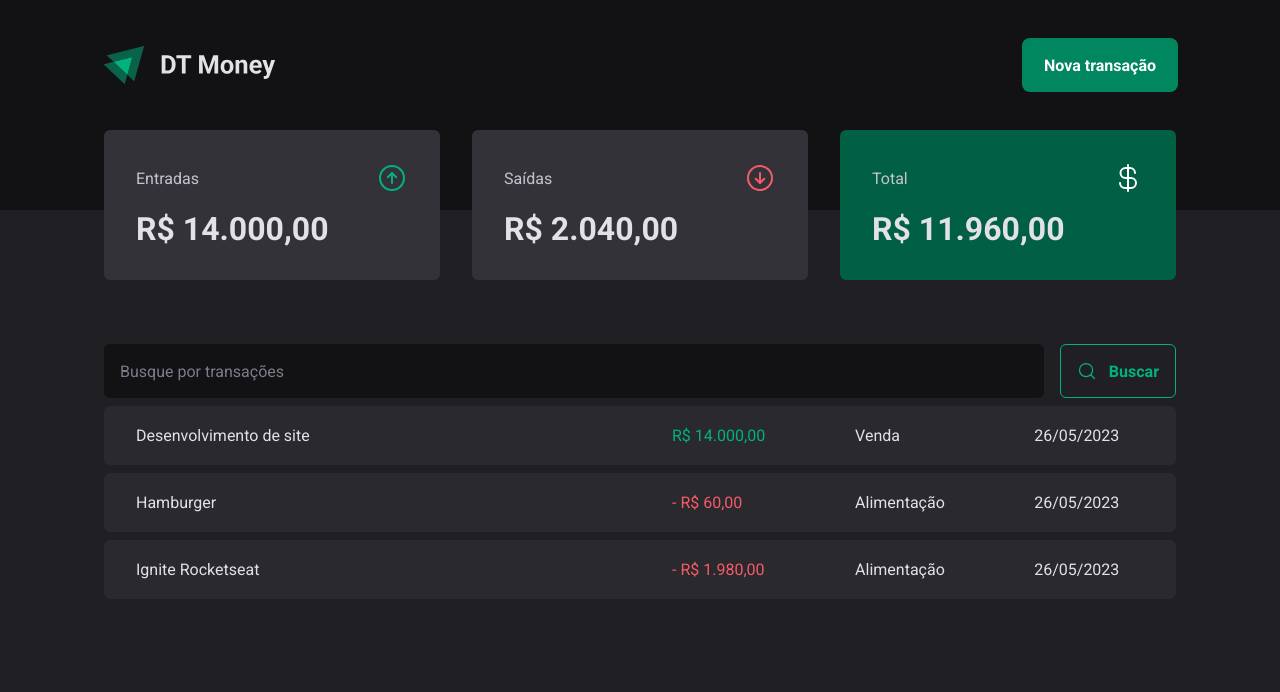
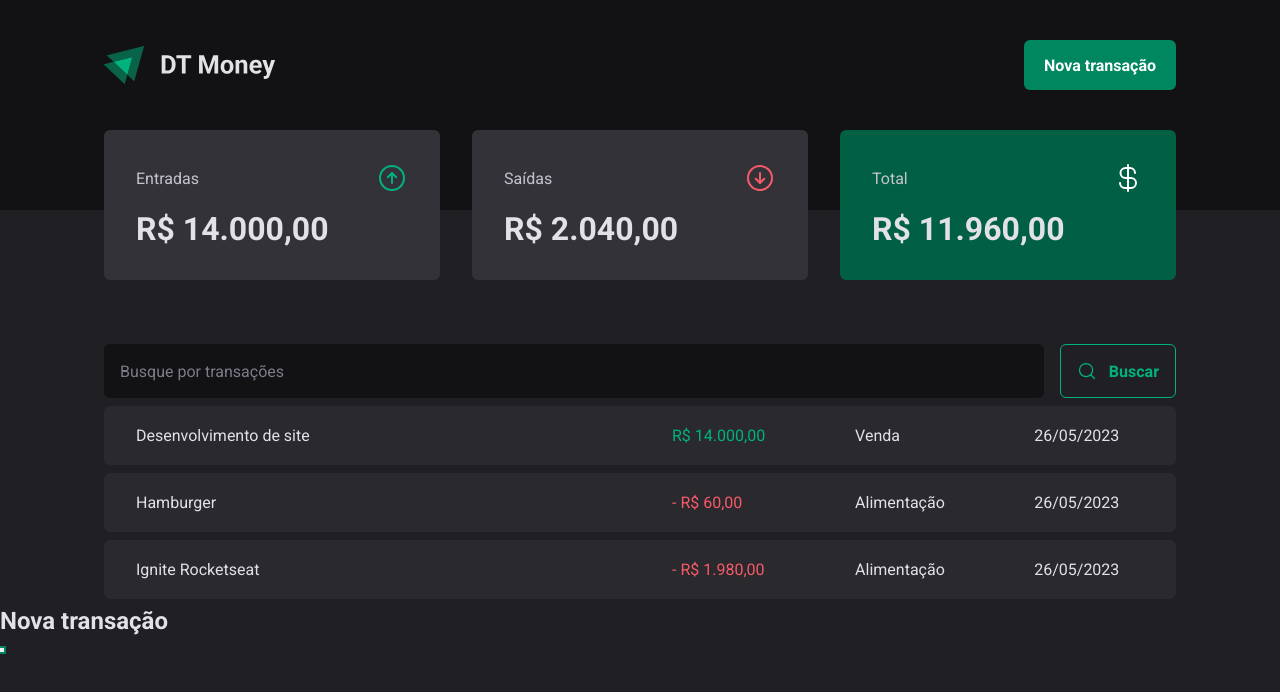
Before and after one commit to sidneifjr/dt-money, a React (Vite) app: page / in a window 1280 px wide. Both pictures are taken after a click on the button "Nova transação". Shown: the top 692 px of the page. Built offline with nearby package versions, Linux system fonts and the light colour scheme; data requests are answered from the project's data file.

Commit message:
Inclui um modal acessível, com Radix UI

```diff
--- a/package.json
+++ b/package.json
@@ -11,6 +11,7 @@
     "preview": "vite preview"
   },
   "dependencies": {
+    "@radix-ui/react-dialog": "^1.0.4",
     "phosphor-react": "^1.4.1",
     "react": "^18.2.0",
     "react-dom": "^18.2.0",
@@ -26,8 +27,8 @@
     "eslint": "^8.38.0",
     "eslint-plugin-react-hooks": "^4.6.0",
     "eslint-plugin-react-refresh": "^0.3.4",
+    "json-server": "^0.17.3",
     "typescript": "^5.0.2",
-    "vite": "^4.3.0",
-    "json-server": "^0.17.3"
+    "vite": "^4.3.0"
   }
 }
--- a/src/components/Header/index.tsx
+++ b/src/components/Header/index.tsx
@@ -1,4 +1,5 @@
 import { HeaderContainer, HeaderContent, NewTransactionbutton } from "./styles";
+import * as Dialog from "@radix-ui/react-dialog";
 
 import logoImg from '../../assets/logo.svg'
 
@@ -8,7 +9,29 @@ export function Header() {
       <HeaderContent>
         <img src={logoImg} alt="" />
 
-        <NewTransactionbutton>Nova transação</NewTransactionbutton>
+        <Dialog.Root>
+          {/**
+           * O atributo 'asChild' irá impedir que um novo botão seja criado.
+           * Ao invés disso, aproveite o botão que já existe dentro da tag (no caso, NewTransactionButton).
+           */}
+          <Dialog.Trigger asChild>
+            <NewTransactionbutton>Nova transação</NewTransactionbutton>
+          </Dialog.Trigger>
+
+          {/**
+           * O modal não necessariamente faz parte do Header; apenas o botão atrelado à abertura do mesmo está presente no Header.
+           * Assim, o uso de Portal é justificado, pois o Modal é um overlay sobreposto à página inteira e fora do contexto do Header.
+           */}
+          <Dialog.Portal>
+            <Dialog.Overlay />
+
+            <Dialog.Content>
+              <Dialog.Title>Nova transação</Dialog.Title>
+
+              <Dialog.Close />
+            </Dialog.Content>
+          </Dialog.Portal>
+        </Dialog.Root>
       </HeaderContent>
     </HeaderContainer>
   )
```
Also changed, not shown: 1 other file (tests, documents, lock files or other folders).
